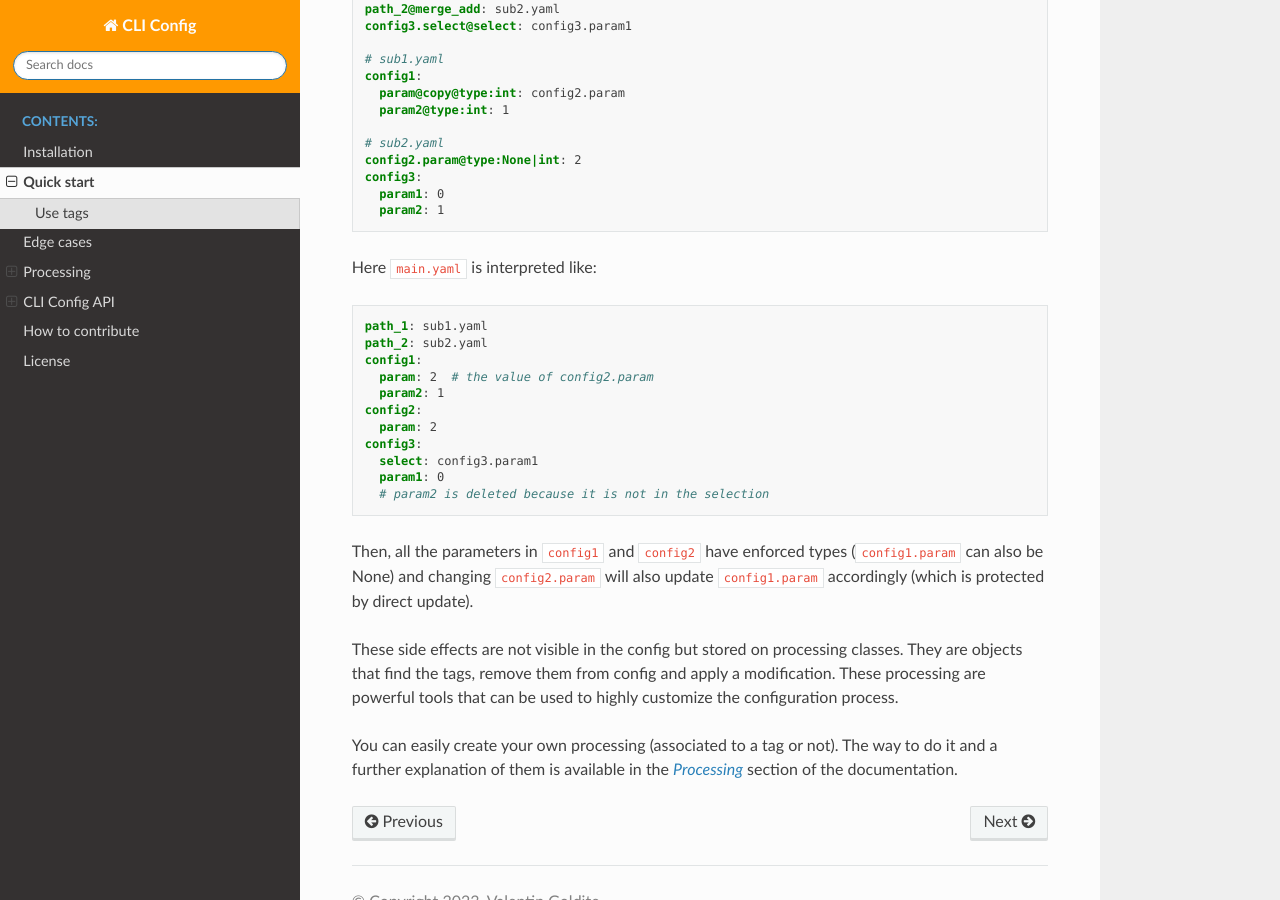
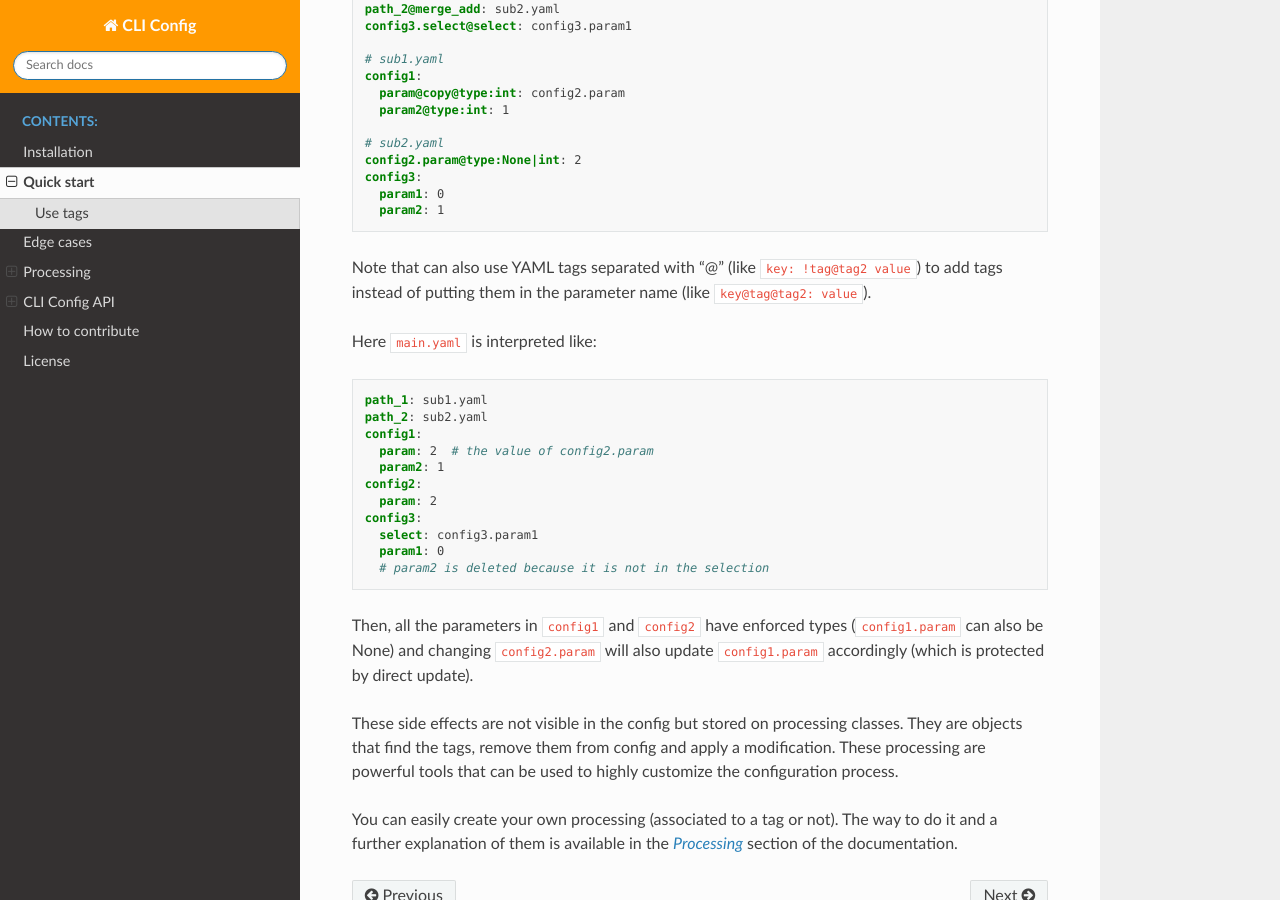
Before and after one commit to valentingol/cliconfig, a Sphinx documentation site: the page built from docs/quickstart.md, in a window 1280 px wide and 900 px high, scrolled down 2664 px. Built offline with Sphinx 7.4.7 and the Read the Docs theme 2.0.0, drawn with Linux system fonts in a browser that asks for light colours; the version number could not be read and is left out.

Commit message:
📝 Indicate the possible use of yaml tags

````diff
--- a/docs/index.rst
+++ b/docs/index.rst
@@ -77,6 +77,9 @@ For instance with these config files:
       param1: 0
       param2: 1
 
+Note that can also use YAML tags separated with "@" (like `key: !tag@tag2 value`)
+to add tags instead of putting them in the parameter name (like `key@tag@tag2: value`).
+
 Here `main.yaml` will be interpreted like:
 
 .. code:: yaml
--- a/docs/quickstart.md
+++ b/docs/quickstart.md
@@ -139,6 +139,9 @@ config3:
   param2: 1
 ```
 
+Note that can also use YAML tags separated with "@" (like `key: !tag@tag2 value`)
+to add tags instead of putting them in the parameter name (like `key@tag@tag2: value`).
+
 Here `main.yaml` is interpreted like:
 
 ```yaml
````
Also changed, not shown: README.md (+5 -4 lines), README_pypi.md (+3 -0 lines).
